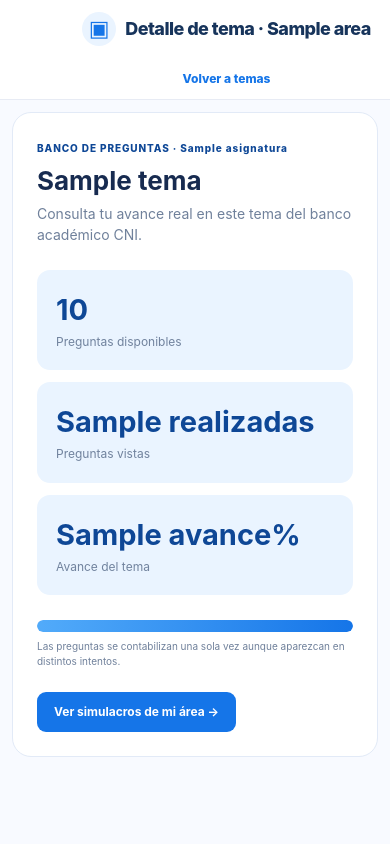
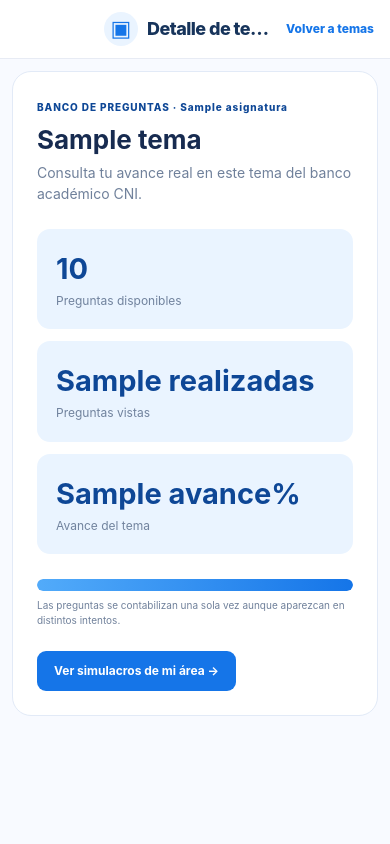
Before and after one commit to JIMMY1012102/rsu-simulador-cni, a Laravel app: template resources/views/alumno/tema.blade.php in a window 390 px wide. Run offline with Laravel 12, Linux system fonts and the light colour scheme; the template is opened without the code that fills it: most values are stand-ins (such as "Sample title", 1, 10 or a date in 2020); some libraries are stand-ins or nearby versions.

Commit message:
fix: ordenar topbar del alumno en móvil

```diff
--- a/public/css/panel-alumno.css
+++ b/public/css/panel-alumno.css
@@ -1069,3 +1069,75 @@ body:has(.cni-alumno){background:#f8f9fe}
 .cni-alumno-academia-preview-frame--miniatura .cni-alumno-academia-preview{background:linear-gradient(180deg,rgba(8,20,38,.18),rgba(8,20,38,.68))}
 .cni-alumno-academia-ultimo{margin:8px 12px 0;color:var(--muted);font-size:12px;display:-webkit-box;-webkit-box-orient:vertical;-webkit-line-clamp:2;line-clamp:2;overflow:hidden}
 @media(max-width:680px){.cni-alumno-academia-ultimo{margin:7px 12px 0;font-size:12px}}
+
+
+/* Topbar móvil: menú, título y avatar en una fila; examen debajo. */
+@media(max-width:680px){
+    .cni-alumno{
+        position:relative;
+    }
+    .cni-alumno-sidebar-toggle{
+        position:absolute;
+        top:11px;
+        left:16px;
+        z-index:42;
+        min-height:43px;
+        height:43px;
+    }
+    .cni-alumno .cni-alumno-topbar{
+        display:grid;
+        grid-template-columns:minmax(0,1fr) auto;
+        align-items:center;
+        gap:10px;
+        height:auto;
+        min-height:0;
+        padding:12px 16px 12px 104px;
+    }
+    .cni-alumno-top-title{
+        grid-column:1;
+        grid-row:1;
+        min-width:0;
+        gap:9px;
+    }
+    .cni-alumno-top-title>span:last-child{
+        flex:1;
+        min-width:0;
+    }
+    .cni-alumno-top-title strong{
+        overflow:hidden;
+        white-space:nowrap;
+        text-overflow:ellipsis;
+    }
+    .cni-alumno-top-actions{
+        display:contents;
+    }
+    .cni-alumno-top-actions .cni-alumno-top-profile{
+        grid-column:2;
+        grid-row:1;
+        min-width:0;
+        flex:0 0 auto;
+    }
+    .cni-alumno-top-actions .cni-alumno-top-profile>span:last-child{
+        max-width:150px;
+        min-width:0;
+    }
+    .cni-alumno-header-examen-form{
+        grid-column:1 / -1;
+        grid-row:2;
+        width:100%;
+        min-width:0;
+    }
+    .cni-alumno .cni-alumno-header-examen{
+        min-height:44px;
+        width:100%;
+        padding:10px 14px;
+    }
+}
+@media(max-width:480px){
+    .cni-alumno-top-actions .cni-alumno-top-profile>span:last-child{
+        display:none;
+    }
+    .cni-alumno-top-actions .cni-alumno-top-profile>.cni-alumno-avatar{
+        display:grid;
+    }
+}
```
